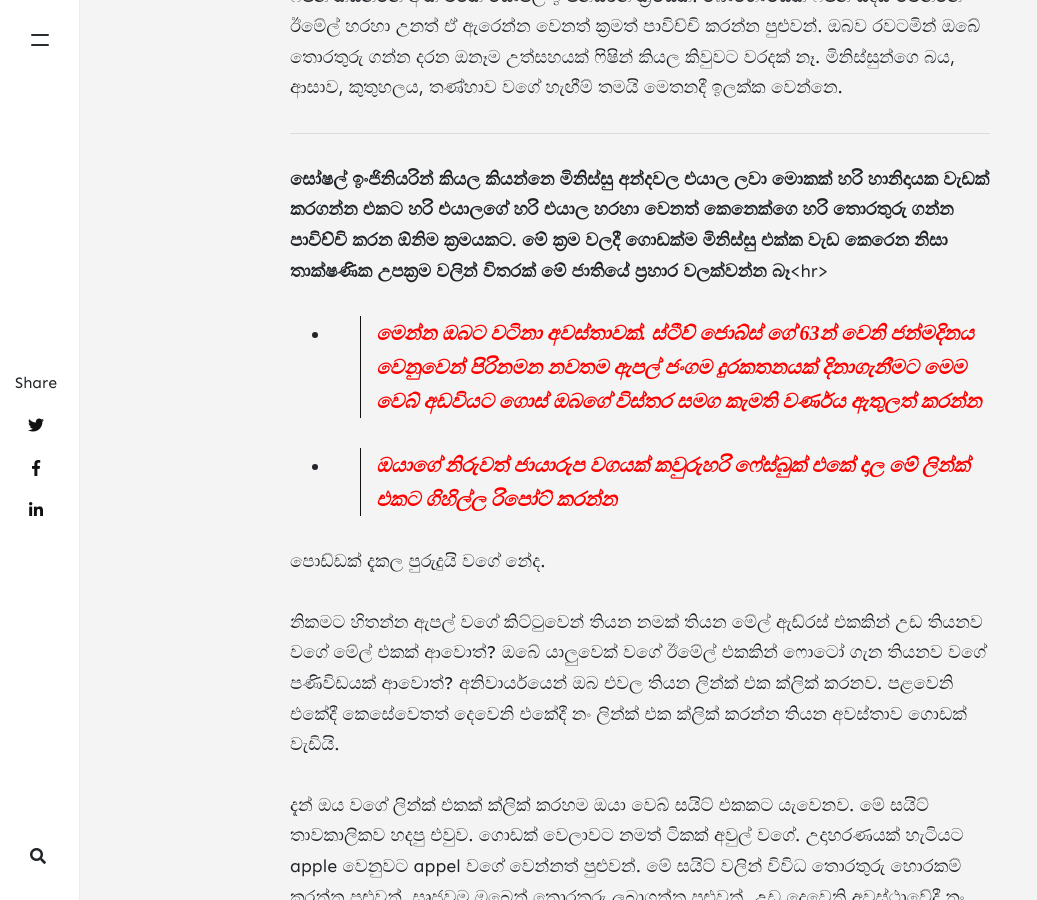
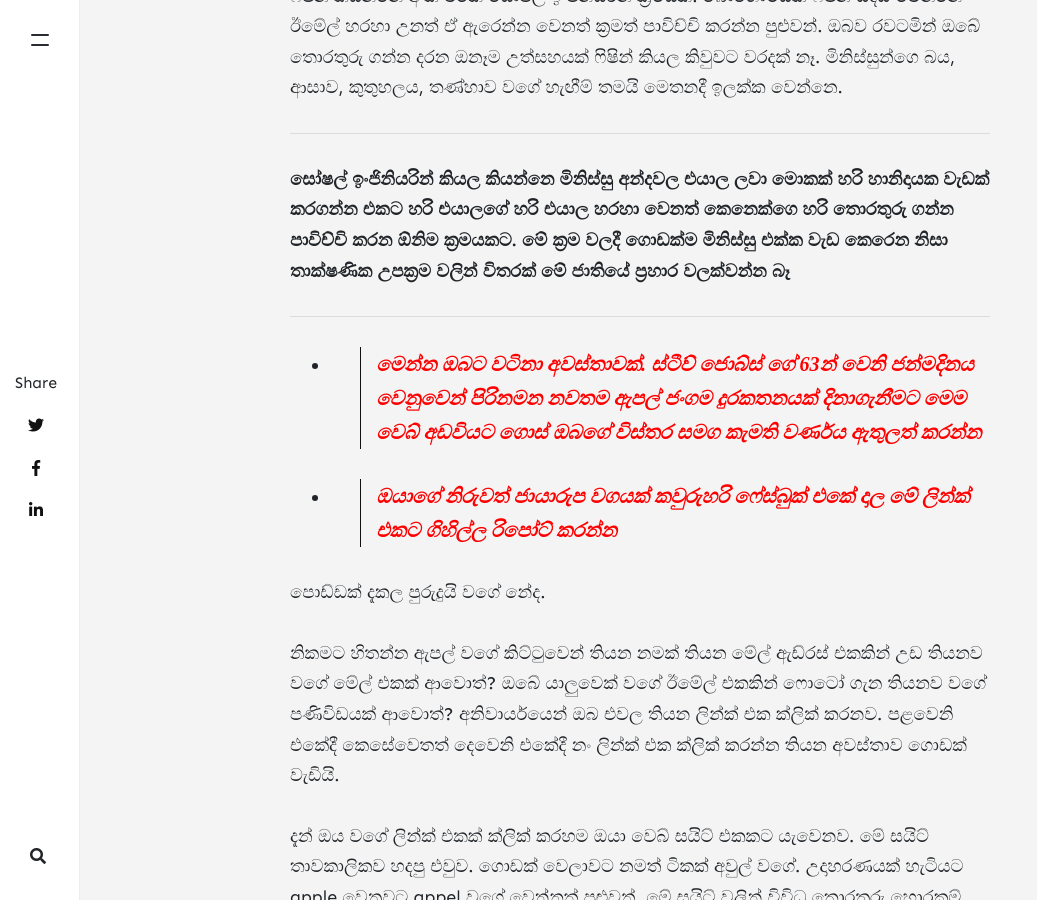
Before and after one commit to kenshare/cs, a Jekyll site: the page built from _posts/2021-07-21-SQL-phishing.md, in a window 1280 px wide and 900 px high, scrolled down 1417 px. Shown: the whole window, without its empty margins (0-1037 px from the left). Built offline with Jekyll 4.4.1, drawn with Linux system fonts in a browser that asks for light colours; nearby versions of some CDN libraries; comment, search, counter and statistics services are not loaded.

```diff
--- a/_posts/2021-07-21-SQL-phishing.md
+++ b/_posts/2021-07-21-SQL-phishing.md
@@ -14,7 +14,9 @@ Phishing කියන්නෙ පරිගණක ආරක්ෂාව සල
 
 ෆිෂින් කියන්නෙ අංක එකේ සෝෂල් ඉංජිනියරින් ක්‍රමයක්. බොහොමයක් ෆිෂින් සිද්ධ වෙන්නෙ ඊමේල් හරහා උනත් ඒ ඇරෙන්න වෙනත් ක්‍රමත් පාවිච්චි කරන්න පුළුවන්. ඔබව රවටමින් ඔබේ තොරතුරු ගන්න දරන ඔනෑම උත්සහයක් ෆිෂින් කියල කිවුවට වරදක් නෑ. මිනිස්සුන්ගෙ බය, ආසාව, කුතුහලය, තණ්හාව වගේ හැඟීම් තමයි මෙතනදී ඉලක්ක වෙන්නෙ.
 
-<hr><b>සෝෂල් ඉංජිනියරින් කියල කියන්නෙ මිනිස්සු අන්දවල එයාල ලවා මොකක් හරි හානිදායක වැඩක් කරගන්න එකට හරි එයාලගේ හරි එයාල හරහා වෙනත් කෙනෙක්ගෙ හරි තොරතුරු ගන්න පාවිච්චි කරන ඕනිම ක්‍රමයකට. මේ ක්‍රම වලදී ගොඩක්ම මිනිස්සු එක්ක වැඩ කෙරෙන නිසා තාක්ෂණික උපක්‍රම වලින් විතරක් මේ ජාතියේ ප්‍රහාර වලක්වන්න බෑ</b><hr>
+<hr><b>සෝෂල් ඉංජිනියරින් කියල කියන්නෙ මිනිස්සු අන්දවල එයාල ලවා මොකක් හරි හානිදායක වැඩක් කරගන්න එකට හරි එයාලගේ හරි එයාල හරහා වෙනත් කෙනෙක්ගෙ හරි තොරතුරු ගන්න පාවිච්චි කරන ඕනිම ක්‍රමයකට. මේ ක්‍රම වලදී ගොඩක්ම මිනිස්සු එක්ක වැඩ කෙරෙන නිසා තාක්ෂණික උපක්‍රම වලින් විතරක් මේ ජාතියේ ප්‍රහාර වලක්වන්න බෑ</b>
+<hr>
+
 
 
 
@@ -54,7 +56,7 @@ Voice phishing - ෆෝන් එකෙන් රවට්ටල වැඩ ක
 
 ![Business email compromise](https://raw.githubusercontent.com/kenshare/cs/master/assets/images/posts/ajp/cont/bmc.jpg)
 
-කොහොමද ෆිෂින් වලින් බේරෙන්නෙ
+### කොහොමද ෆිෂින් වලින් බේරෙන්නෙ
 
 ෆිෂින් වලින් බේරෙන්න කරන්න පුළුවන් වැඩ ප්‍රධාන කොටස් දෙකකට බෙදන්න පුළුවන්. ඒ තාක්ෂණික උපක්‍රම සහ දැනුවත්කිරීම් කියල.
 
```
